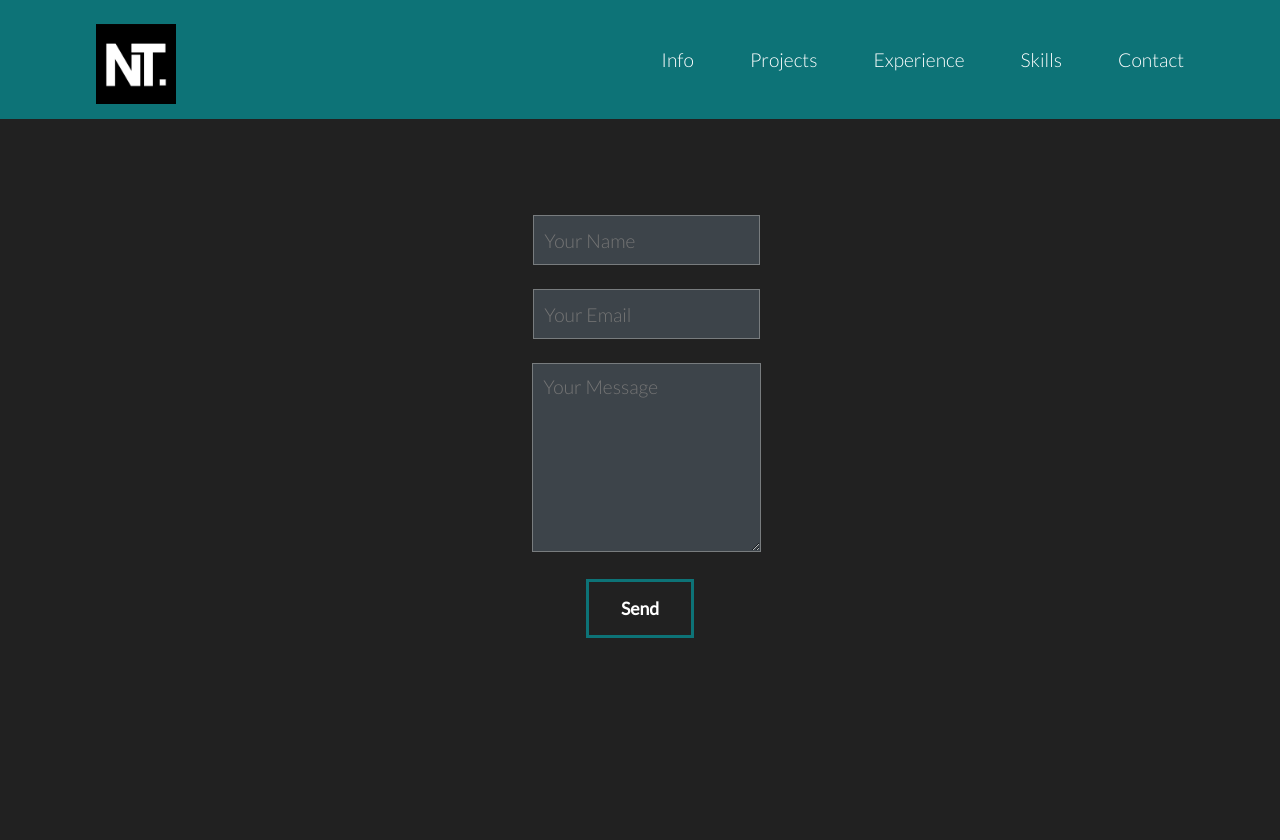
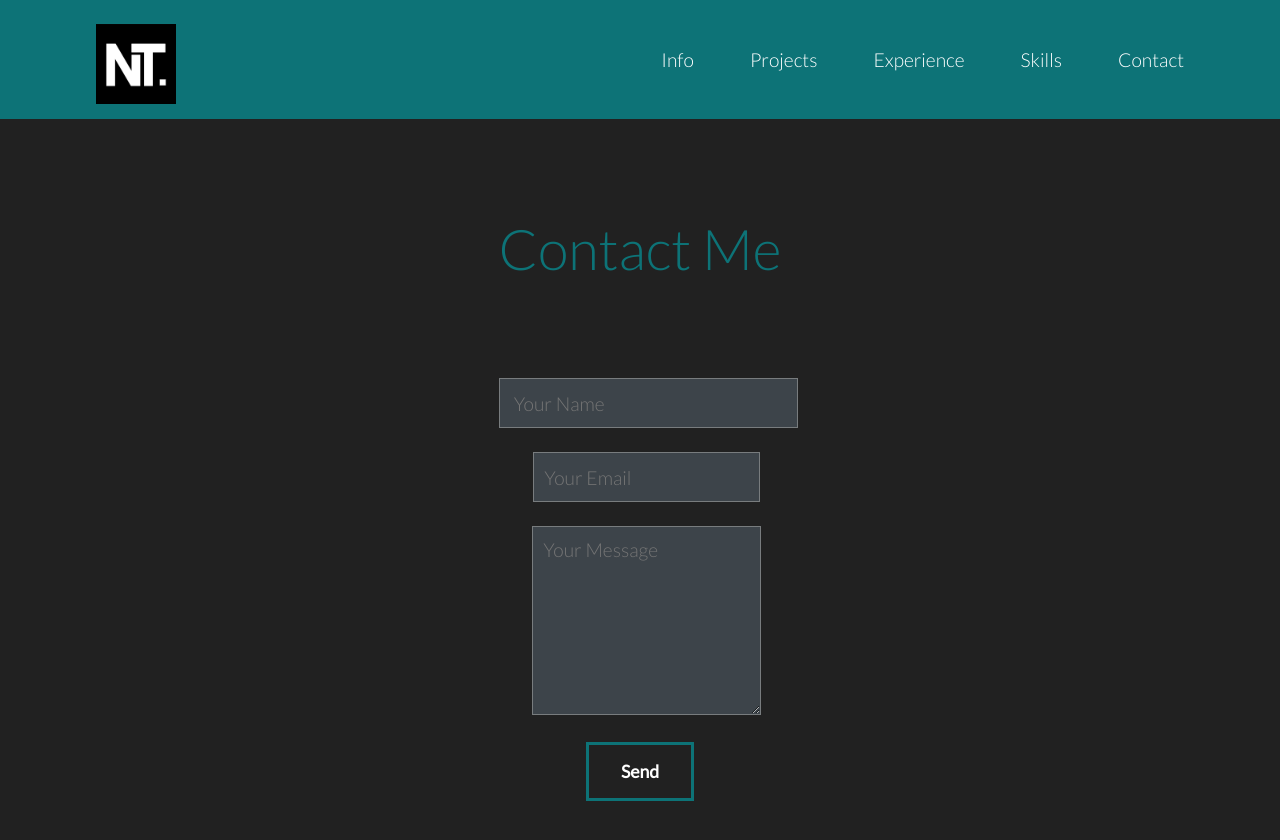
Before and after one commit to nimaester/psite, a React (Create React App) app: page /contact in a window 1280 px wide. Shown: the top 840 px of the page. Before the commit the page ends 800 px from the top, so only its background shows below. Built offline with nearby package versions, Linux system fonts and the light colour scheme.

Commit message:
updated some css

```diff
--- a/src/Contact.js
+++ b/src/Contact.js
@@ -1,9 +1,16 @@
 import React from "react";
 import emailjs from "emailjs-com";
 import { slideUpAnimation } from "./animations/animation";
-import { motion } from "framer-motion";
+import { motion, useAnimation } from "framer-motion";
+import { useInView } from "react-intersection-observer";
 
 const Contact = () => {
+
+  const controls = useAnimation();
+  const [element, view] = useInView();
+
+  view && controls.start("show")
+
   const sendEmail = (event) => {
     event.preventDefault();
 
@@ -28,13 +35,15 @@ const Contact = () => {
   return (
     <motion.div
       className='contact'
+      ref={element}
       variants={slideUpAnimation}
       initial='hidden'
-      animate='show'
+      animate={controls}
       exit='exit'
     >
       <form className='contact-form' onSubmit={sendEmail}>
         <div className='name'>
+        <h2>Contact Me</h2>
           <input
             className='input-name'
             spellCheck='false'
--- a/src/styles/_contact.scss
+++ b/src/styles/_contact.scss
@@ -1,4 +1,9 @@
 .contact{
+  h2 {
+    font-size: 3.5rem;
+    color: #0d7377;
+    padding-bottom: 6rem;
+  }
   padding: 6rem;
   .contact-form {
     display: flex;
```
